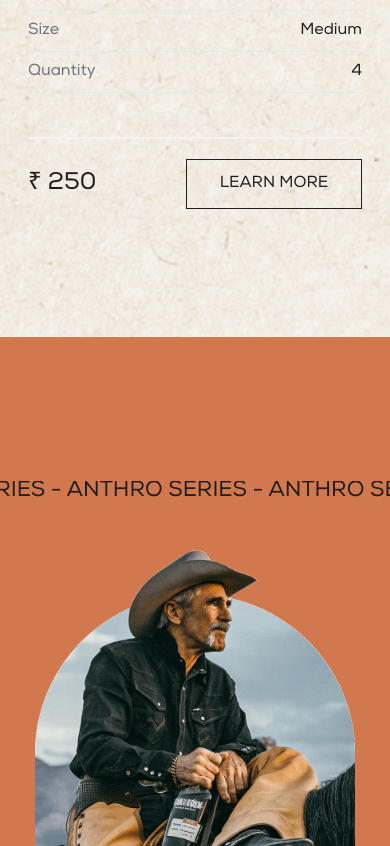
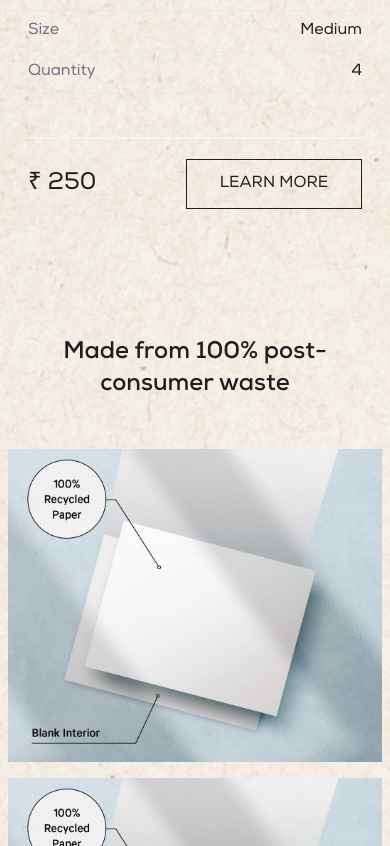
Before and after one commit to tnmy2426/trupt-frontend, a website: page public/index.html in a window 390 px wide. Shown: the part 4742-5588 px from the top of the page. Drawn offline with nearby package versions, Linux system fonts and the light colour scheme.

Commit message:
Product inf section's aadditional added.

```diff
--- a/public/index.html
+++ b/public/index.html
@@ -222,7 +222,7 @@
 
          <!-- Product Info Section -->
          <section class="product_info">
-            <div class="container">
+            <div class="container py-32">
                <div class="product_info_content">
                   <div class="p_info_img">
                      <img alt="ecommerce" src="./img/products/ghee.png" />
@@ -250,6 +250,16 @@
                         <span>₹ 250</span>
                         <a href="#" class="product_info_btn ml-auto">Learn More</a>
                      </div>
+                  </div>
+               </div>
+
+               <div class="pt-32">
+                  <div class="heading">
+                     <h2>Made from 100% post-consumer waste</h2>
+                  </div>
+                  <div class="product_info_imgs pt-12">
+                     <img src="./img/products/product_info_img1.jpg" />
+                     <img src="./img/products/product_info_img1.jpg" />
                   </div>
                </div>
             </div>
--- a/src/input.css
+++ b/src/input.css
@@ -293,7 +293,7 @@
 }
 
 .product_info_content {
-   @apply px-5 py-32 mx-auto grid grid-cols-1 gap-y-12 lg:gap-y-0 lg:grid-cols-2 lg:gap-x-8 xl:gap-x-16 2xl:gap-x-20;
+   @apply px-5 mx-auto grid grid-cols-1 gap-y-12 lg:gap-y-0 lg:grid-cols-2 lg:gap-x-8 xl:gap-x-16 2xl:gap-x-20;
 }
 
 .p_info_img {
@@ -341,6 +341,14 @@
 
 .product_info_btn {
    @apply border-[1px] border-clr_black bg-transparent py-3 w-44 flex justify-center uppercase;
+}
+
+.product_info_imgs {
+   @apply grid grid-cols-1 gap-y-4 md:gap-y-0 md:grid-cols-2 md:gap-x-4 lg:gap-x-6 xl:gap-x-8 2xl:gap-x-10;
+}
+
+.heading {
+   @apply text-clr_black w-full text-center text-2xl lg:text-3xl xl:text-4xl;
 }
 /*-------------------- Featured Product section DESIGN ------------------- */
 
```
Also changed, not shown: public/img/products/product_info_img1.jpg (added), public/style.css.
